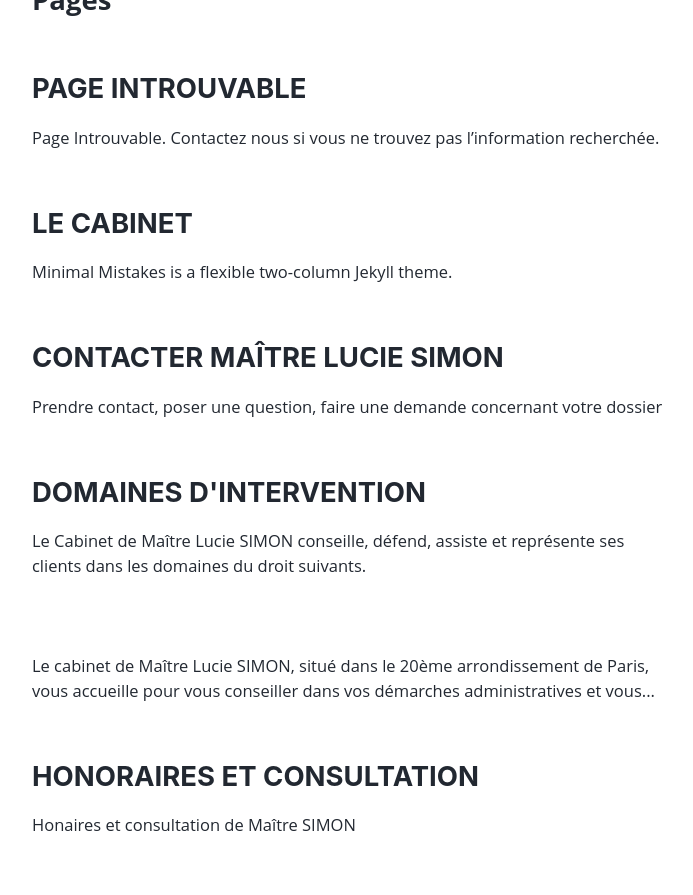
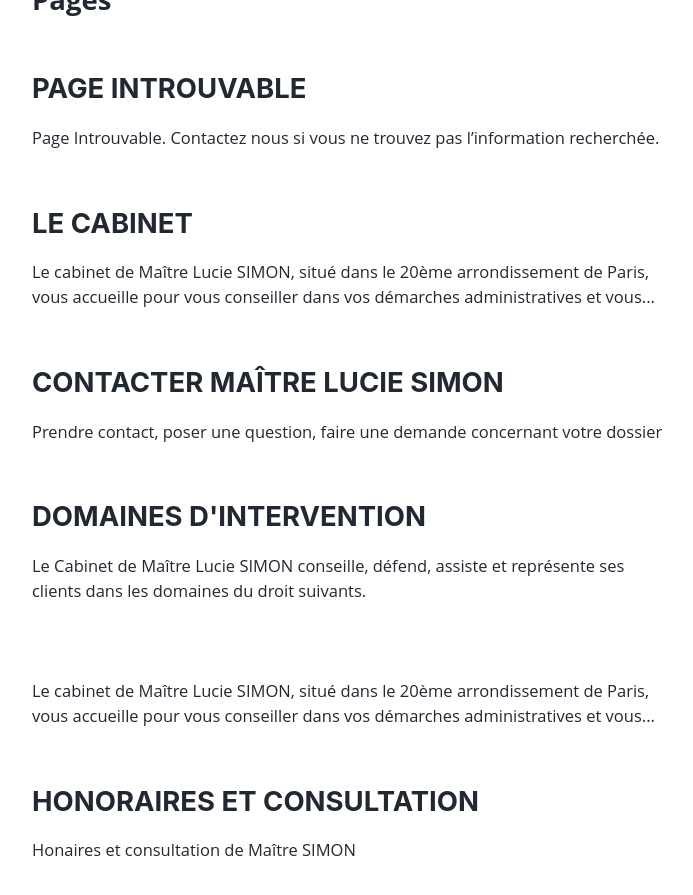
Before and after one commit to luciesimonavocate/luciesimonavocate.github.io, a Jekyll site: the page built from _pages/sitemap.md, in a window 1280 px wide and 900 px high, scrolled down 372 px. Shown: the top 895 px of the window, without its empty margins (290-983 px from the left). Built offline with Jekyll 4.4.1, drawn with Linux system fonts in a browser that asks for light colours.

Commit message:
Changed excerpt for about

```diff
--- a/_pages/about.md
+++ b/_pages/about.md
@@ -1,6 +1,6 @@
 ---
 title: "Le Cabinet"
-excerpt: "Minimal Mistakes is a flexible two-column Jekyll theme."
+excerpt: "Le cabinet de Maître Lucie SIMON, situé dans le 20ème arrondissement de Paris, vous accueille pour vous conseiller dans vos démarches administratives et vous représenter dans vos procédures judiciaires."
 sitemap: true
 permalink: /about/
 ---
```
